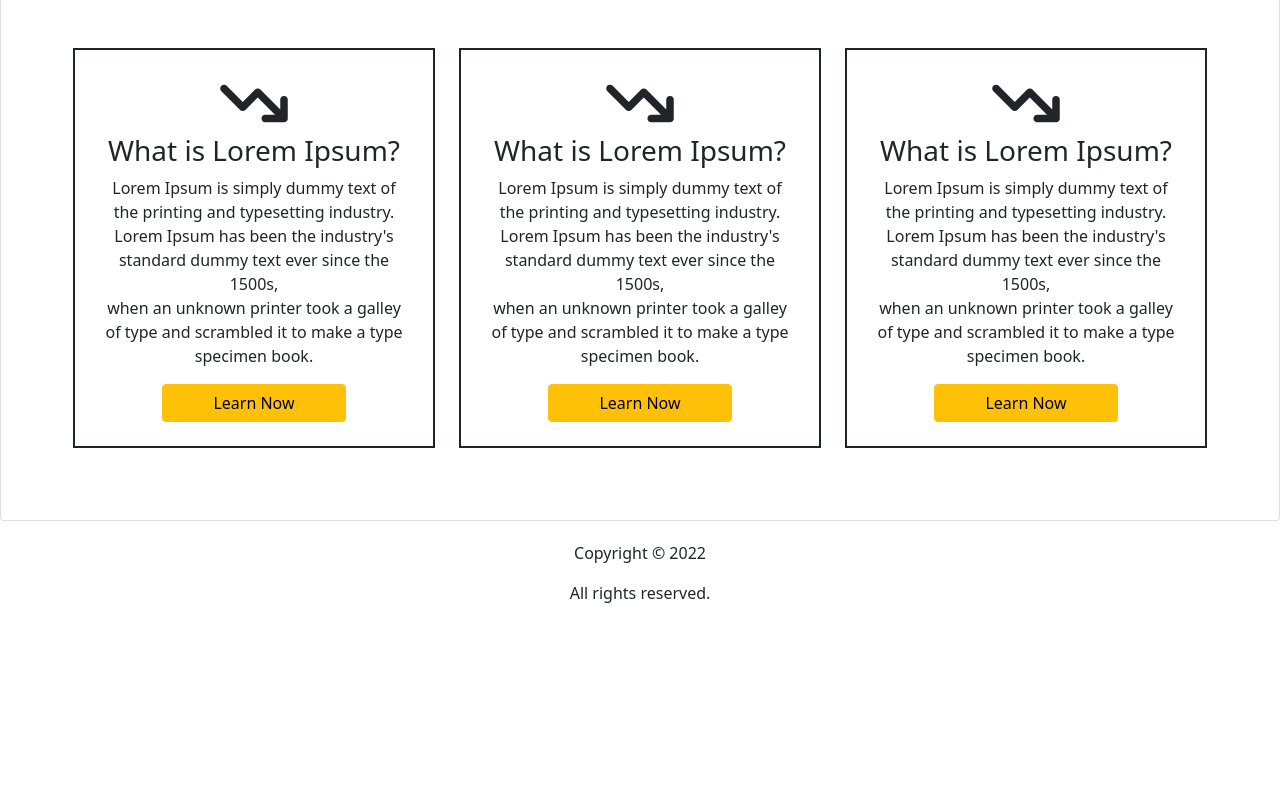
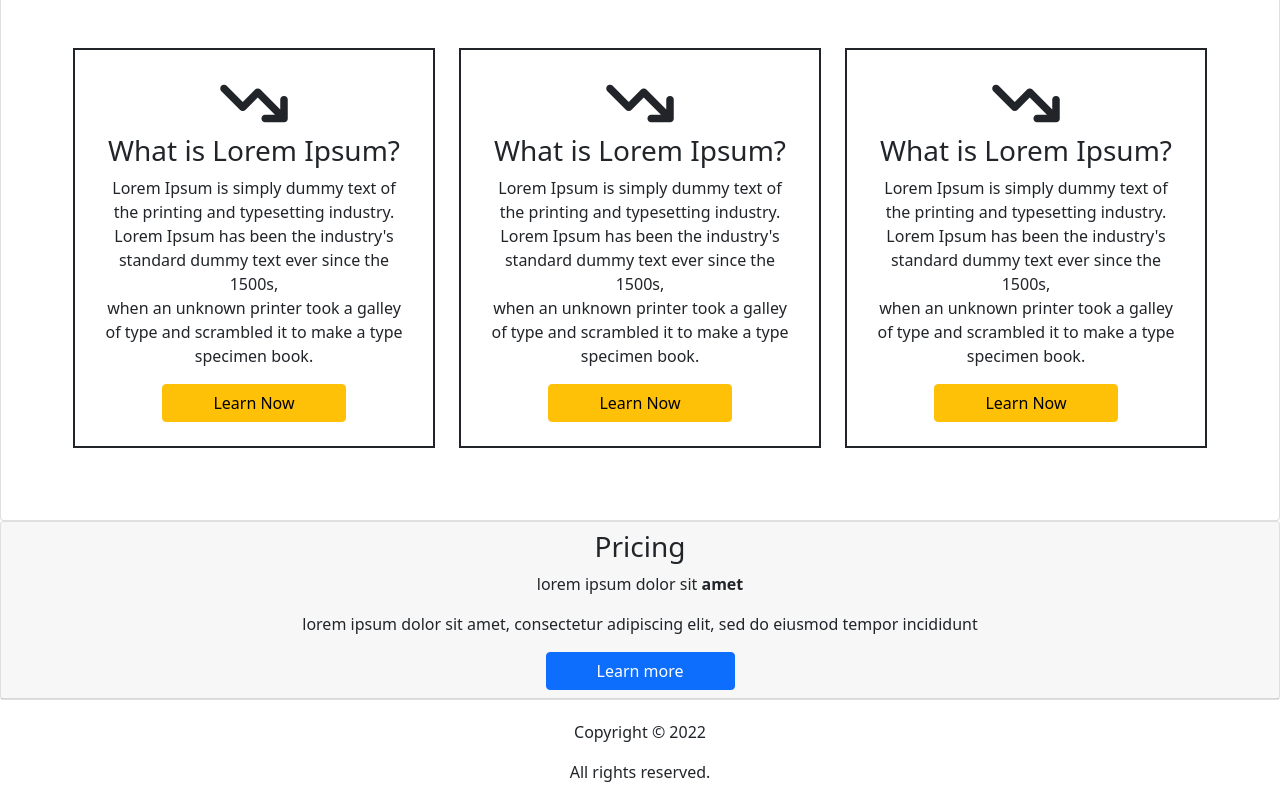
Before and after one commit to jsidd06/stock-portfolio, a React (Create React App) app: page / in a window 1280 px wide. Shown: the part 700-1500 px from the top of the page. Before the commit the page ends 1321 px from the top, so only its background shows below. Built offline with nearby package versions, Linux system fonts and the light colour scheme.

Commit message:
setup the some home fixed page

```diff
--- a/src/views/Home/Home.js
+++ b/src/views/Home/Home.js
@@ -1,6 +1,6 @@
 import React from 'react'
 import { Link } from 'react-router-dom';
-import { Card, CardBody, CardImg, CardImgOverlay, CardText, CardTitle, Col, Container, Row } from 'reactstrap';
+import { Card, CardBody, CardHeader, CardImg, CardImgOverlay, CardText, CardTitle, Col, Container, Row } from 'reactstrap';
 import stockImg from "../../Images/518-5187885_picture-of-a-phone-and-laptop-with-the.png"
 import FooterScreen from '../FooterScreen/FooterScreen';
 import NavBarScreen from '../NavBarScreen/NavBarScreen';
@@ -126,6 +126,19 @@ function Home() {
           </CardBody>
         </Card>
       </div>
+      <Card className="text-center">
+        <CardHeader>
+          <h3>Pricing</h3>
+          <p>
+            lorem ipsum dolor sit <b>amet</b>
+          </p>
+          <p>
+            lorem ipsum dolor sit amet, consectetur adipiscing elit, sed do
+            eiusmod tempor incididunt
+          </p>
+          <Link to="/" className="btn btn-primary" style={{paddingRight:50,paddingLeft:50}} >Learn more</Link>
+        </CardHeader>
+      </Card>
       <FooterScreen />
     </>
   );
```
